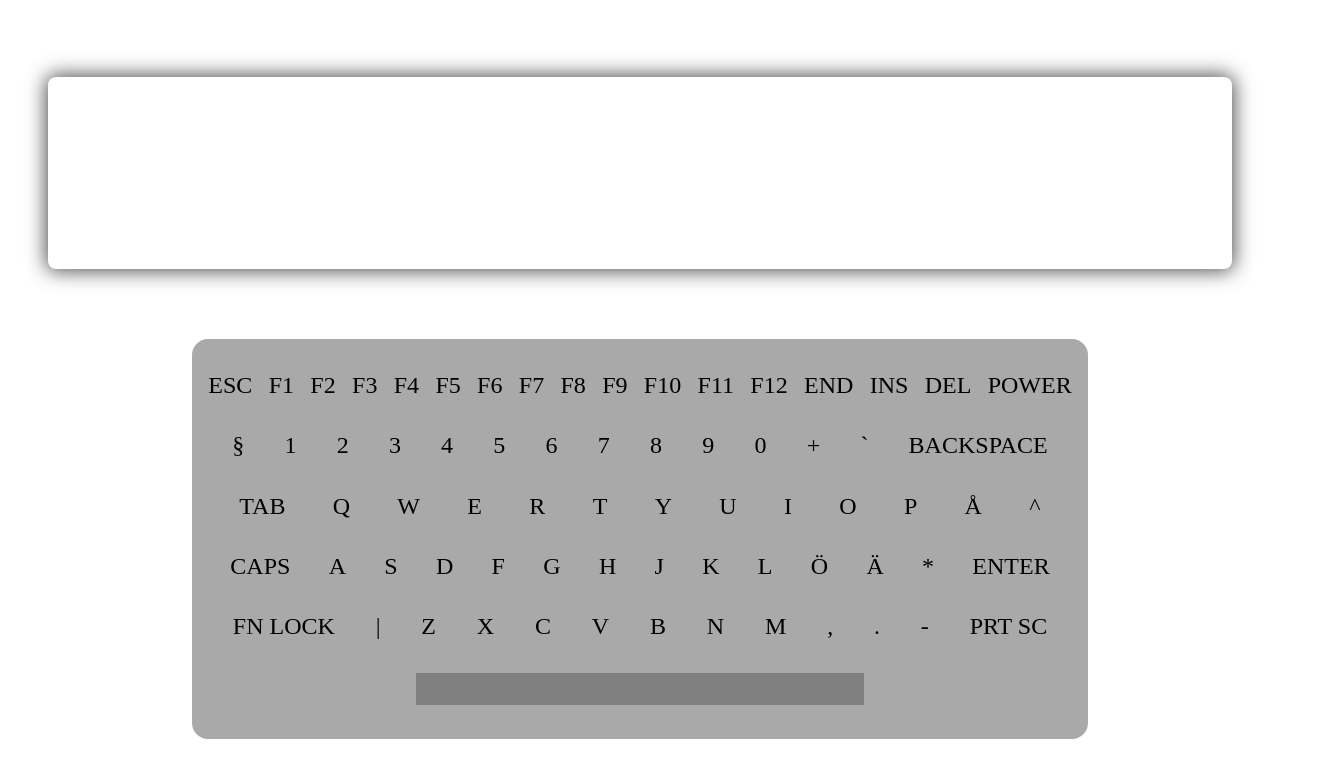
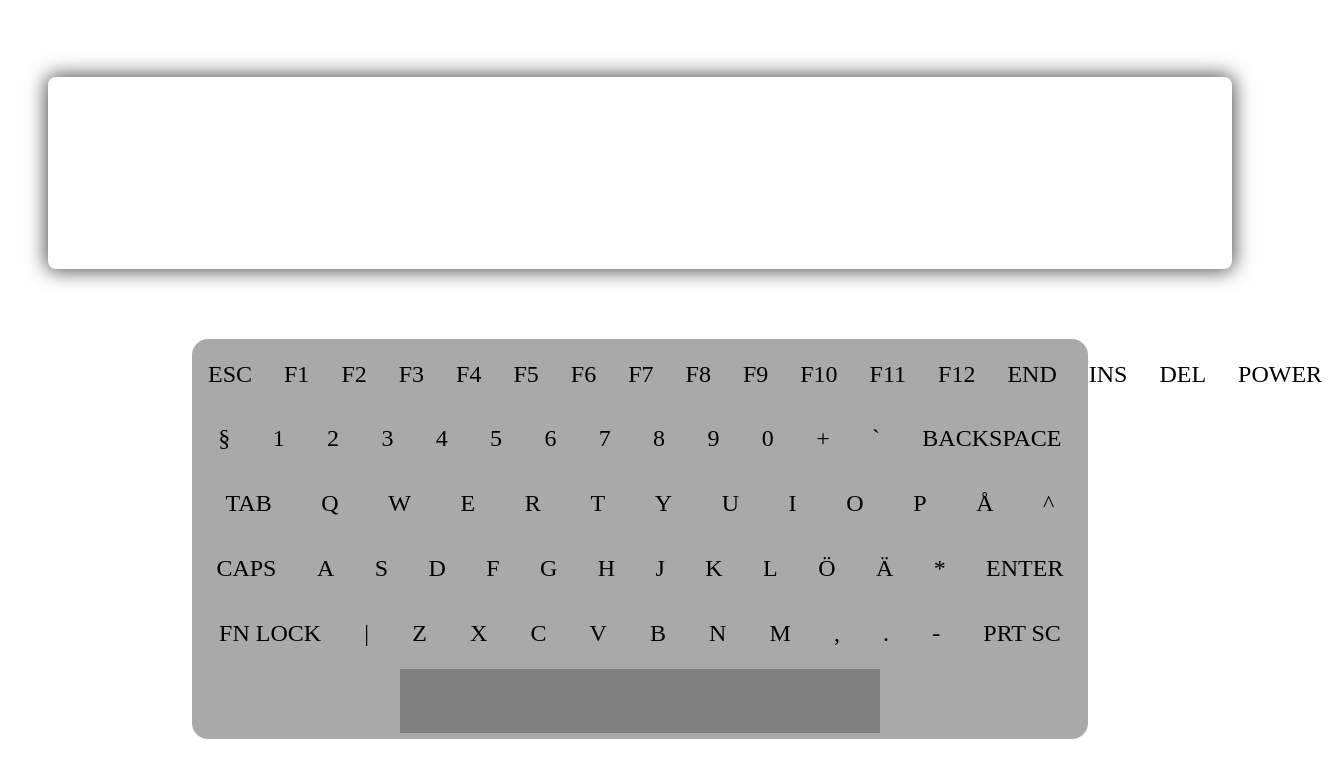
Before and after one commit to maxtumba/max_tumba_examensuppgift, a plain HTML site: page index.html in a window 1280 px wide. Shown: the whole page, 1338 px wide, since content can reach past the window. Drawn offline with Linux system fonts and the light colour scheme.

Commit message:
Update style.css

```diff
--- a/css/style.css
+++ b/css/style.css
@@ -37,3 +37,9 @@ font-size: 1.5rem;
     height: 2rem;
     background: grey;
 }
+.key{
+    padding: 1rem;
+}
+.key:active{
+    background:white;
+}
```
